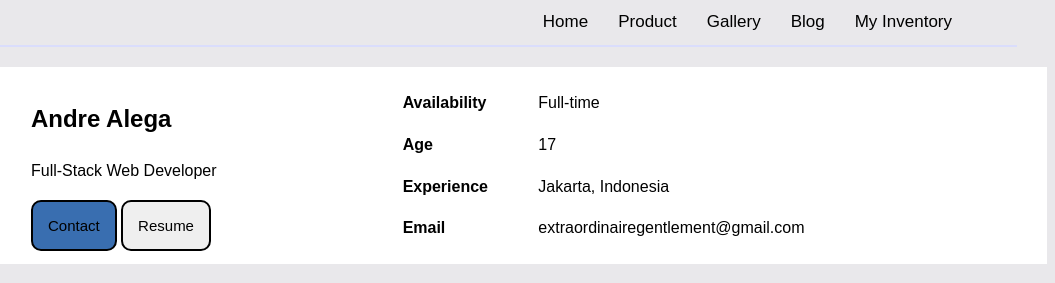
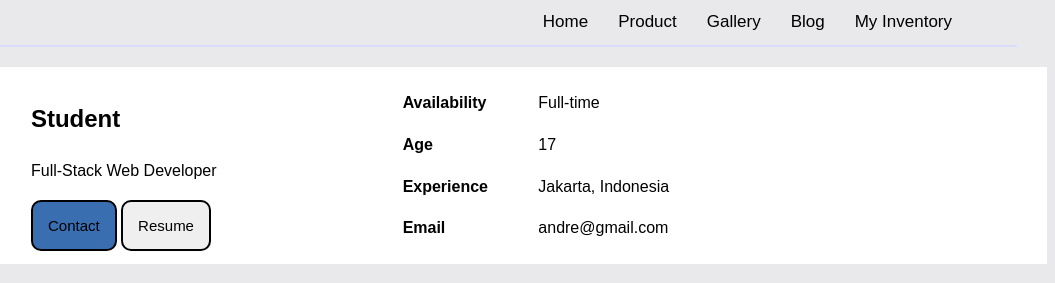
Before and after one commit to KevinNaufal93/html-landing-page, a plain HTML site: page index.html in a window 1280 px wide. Shown: the top 283 px of the page, 225-1280 px from the left. Drawn offline with Linux system fonts and the light colour scheme.

Commit message:
Update index.html

```diff
--- a/index.html
+++ b/index.html
@@ -26,7 +26,7 @@
         <div class="bio-header">
             <img class="user-pic" src="img/user-placeholder.png" alt="placeholder">
             <div class="bio-title">
-                <h2>Andre Alega</h2>
+                <h2>Student</h2>
                 <p>Full-Stack Web Developer</p>
                 <button class="ctc">Contact</button>
                 <button class="rsm">Resume</button>
@@ -41,7 +41,7 @@
                 <p>Full-time</p>
                 <p>17</p>
                 <p>Jakarta, Indonesia</p>
-                <p>extraordinairegentlement@gmail.com</p>
+                <p>andre@gmail.com</p>
             </div>
         </div>
 
```
